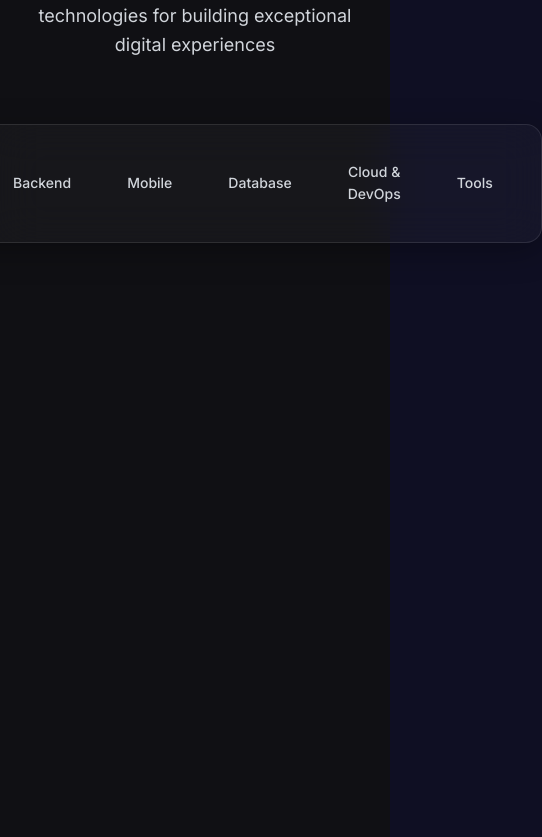
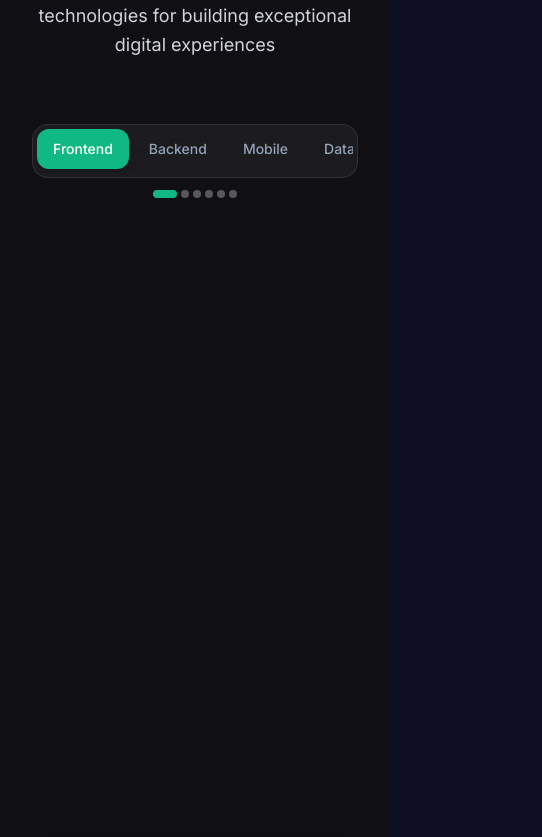
Before and after one commit to Hackersgoddest/my-portfolio, a Vue app: page / in a window 390 px wide. Shown: the part 2707-3544 px from the top of the page, 542 px wide, since content can reach past the window. Built offline with nearby package versions, Linux system fonts and the light colour scheme.

Commit message:
refactor: enhance SkillsSection with responsive tab navigation and improved layout

```diff
--- a/src/components/sections/SkillsSection.vue
+++ b/src/components/sections/SkillsSection.vue
@@ -13,23 +13,57 @@
 
       <!-- Skills Content -->
       <div class="max-w-6xl mx-auto">
-        <!-- Custom Tab Navigation -->
-        <div class="flex justify-center mb-12">
-          <div class="glass-card p-2 rounded-2xl">
-            <div class="flex gap-2">
+        <!-- Responsive Tab Navigation -->
+        <div class="flex justify-center mb-8 md:mb-12 px-4">
+          <div class="w-full max-w-4xl">
+            <div class="p-1 md:p-2 bg-white/5 backdrop-blur-xl rounded-2xl border border-white/10 overflow-hidden">
+              <!-- Mobile: Scrollable tabs -->
+              <div class="flex md:hidden overflow-x-auto scrollbar-hide gap-1 pb-1">
                 <button
                   v-for="(tab, index) in skillTabs"
                   :key="tab.name"
                   @click="activeTab = tab.name"
                   :class="[
-                  'px-6 py-3 rounded-xl font-medium transition-all duration-300',
+                    'flex-shrink-0 px-4 py-2.5 rounded-xl font-medium text-sm transition-all duration-300 whitespace-nowrap',
                     activeTab === tab.name
-                    ? 'bg-primary-green text-white shadow-lg'
-                    : 'text-gray-300 hover:text-white hover:bg-white/10'
+                      ? 'bg-emerald-500 text-white shadow-lg'
+                      : 'text-slate-400 hover:text-white hover:bg-white/10'
                   ]"
                 >
                   {{ tab.label }}
                 </button>
+              </div>
+
+              <!-- Desktop: Centered grid -->
+              <div class="hidden md:grid md:grid-cols-3 lg:grid-cols-6 gap-2">
+                <button
+                  v-for="(tab, index) in skillTabs"
+                  :key="tab.name"
+                  @click="activeTab = tab.name"
+                  :class="[
+                    'px-4 lg:px-6 py-3 rounded-xl font-medium text-sm transition-all duration-300 text-center',
+                    activeTab === tab.name
+                      ? 'bg-emerald-500 text-white shadow-lg'
+                      : 'text-slate-400 hover:text-white hover:bg-white/10'
+                  ]"
+                >
+                  {{ tab.label }}
+                </button>
+              </div>
+            </div>
+
+            <!-- Mobile: Tab indicator dots -->
+            <div class="flex md:hidden justify-center mt-3 gap-1">
+              <div
+                v-for="(tab, index) in skillTabs"
+                :key="`dot-${tab.name}`"
+                :class="[
+                  'w-2 h-2 rounded-full transition-all duration-300',
+                  activeTab === tab.name
+                    ? 'bg-emerald-500 w-6'
+                    : 'bg-white/30'
+                ]"
+              ></div>
             </div>
           </div>
         </div>
@@ -43,10 +77,10 @@
             class="transition-opacity duration-300"
           >
             <n-grid
-              cols="3 s:4 m:6 l:8 xl:10"
+              cols="2 xs:3 s:4 m:5 l:6 xl:8"
               responsive="screen"
-              :x-gap="20"
-              :y-gap="20"
+              :x-gap="16"
+              :y-gap="16"
             >
               <n-grid-item
                 v-for="skill in tab.skills"
```
Lines whose indentation alone changed are shown as unchanged.
